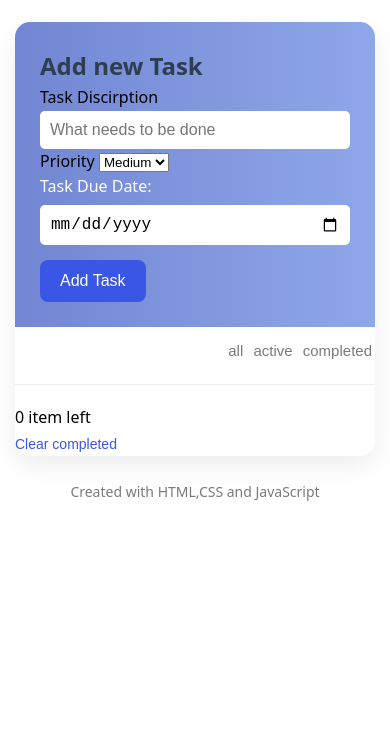
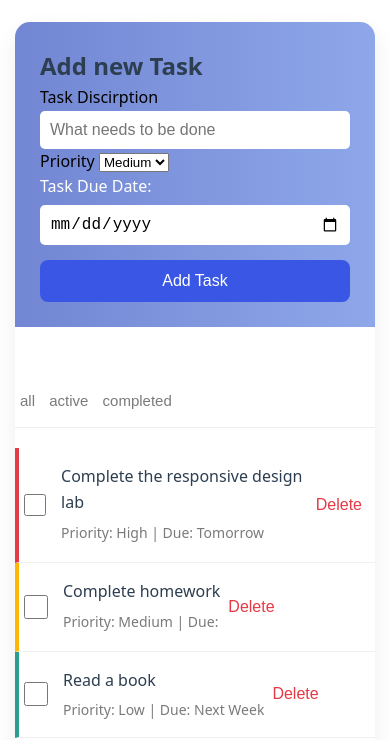
Before and after one commit to diludfernando/To_Do-List, a plain HTML site: page index.html in a window 390 px wide. Shown: the part 115-855 px from the top of the page. Drawn offline with Linux system fonts and the light colour scheme; a script that the page names is missing.

Commit message:
Add task items and styling for task management interface

```diff
--- a/index.html
+++ b/index.html
@@ -62,6 +62,31 @@
 
                 <ul id="task-list" role="tabpanel" aria-labelledby="filter-all">
                     <!-- Task items will be dynamically inserted here-->
+                     <li class="task-item task-item-high">
+                        <input type="checkbox" class="task-checkbox">
+                        <div class="task-content">
+                            <p class="task-text">Complete the responsive design lab</p>
+                            <small class="task-details">Priority: High | Due: Tomorrow</small>
+                        </div>
+                        <button class="delete-btn">Delete</button>
+                    </li>
+
+                    <li class="task-item task-item-medium">
+                        <input type="checkbox" class="task-checkbox">
+                        <div class="task-content">
+                            <p class="task-text">Complete homework</p>
+                            <small class="task-details">Priority: Medium | Due:
+                        </div>
+                         <button class="delete-btn">Delete</button>
+                    </li>
+
+                    <li class="task-item task-item-low">
+                        <input type="checkbox" class="task-checkbox" >
+                        <div class="task-content">
+                            <p class="task-text">Read a book</p>
+                            <small class="task-details">Priority: Low | Due: Next Week</small>
+                        </div>
+                        <button class="delete-btn">Delete</button>
                 </ul>
 
                 <div class="task-summary" role="status" aria-live="polite">
--- a/style.css
+++ b/style.css
@@ -227,3 +227,144 @@
     color: #7a7a7a;
     font-size: 14px;
    }
+
+   .task-item{
+    display: flex;
+    align-items: center;
+
+
+    padding: 16px 5px;
+   border-bottom: 1px solid #f0f0f0;
+
+
+
+   }
+
+   /* Priority Indicators */
+.task-item-high {
+    border-left: 4px solid #e63946;
+}
+
+.task-item-medium {
+    border-left: 4px solid #ffb703;
+}
+
+.task-item-low {
+    border-left: 4px solid #2a9d8f;
+}
+
+.task-checkbox {
+    margin-right: 15px;
+    width: 18px;
+    height: 18px;
+    cursor: pointer;
+}
+.tasks-content{
+    flex: 1;
+    margin-right: 15px;
+}
+.task-text{
+    font-size: 16px;
+    color: #2c3e50;
+    margin-bottom: 5px;
+}
+
+.task-details{
+    font-size: 14px;
+    color: #7a7a7a;
+}
+
+.delete-btn {
+    background-color: transparent;
+    font-size: 16px;
+    border: none;
+    cursor: pointer;
+    padding: 5px;
+    border-radius: 4px;
+    color: #e63946;
+}
+
+.delete-btn:hover{
+      color: #b52a36;
+ }
+
+
+/* Empty state */
+.empty-state {
+    text-align: center;
+    padding: 30px 20px;
+    color: #a0a0a0;
+}
+
+/* Task Summary */
+.tasks-summary {
+    display: flex;
+    justify-content: space-between;
+    align-items: center;
+    padding: 20px 5px 5px 5px;
+    font-size: 14px;
+    color: #888;
+}
+
+/* Clear completed button */
+#clear-completed-btn {
+    background: none;
+    border: none;
+    color: #e63946;
+    cursor: pointer;
+    font-size: 14px;
+}
+
+/* Footer */
+.app-footer {
+    text-align: center;
+    margin-top: 25px;
+    color: #7a7a7a;
+    font-size: 14px;
+}
+
+/* Media Query for Responsive Design - Added in Responsive Implementation Lab */
+@media (max-width: 600px) {
+    .section-header {
+        flex-direction: column;
+        align-items: flex-start;
+        gap: 10px;
+    }
+
+    nav {
+        width: 100%;
+        justify-content: space-between;
+    }
+
+    .form-actions {
+        justify-content: stretch;
+    }
+
+    button[type="submit"] {
+        width: 100%;
+    }
+
+    .tasks-summary {
+        flex-direction: column;
+        align-items: flex-start;
+        gap: 10px;
+    }
+
+    #clear-completed-btn {
+        align-self: flex-end;
+    }
+
+    /* Optimize for touch */
+    .task-checkbox {
+        width: 24px;
+        height: 24px;
+    }
+
+    .delete-btn {
+        padding: 8px;
+    }
+
+    .filter-btn {
+        padding: 8px 5px;
+    }
+}
```
